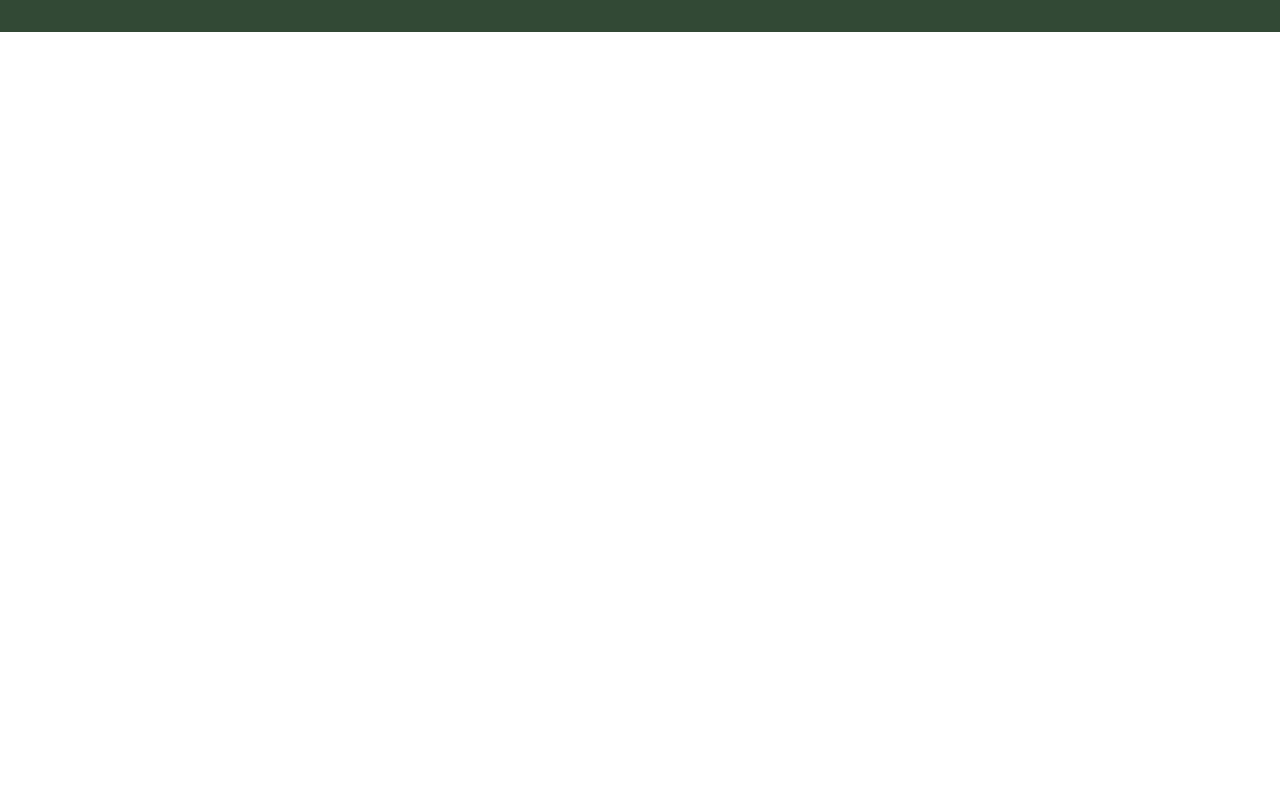
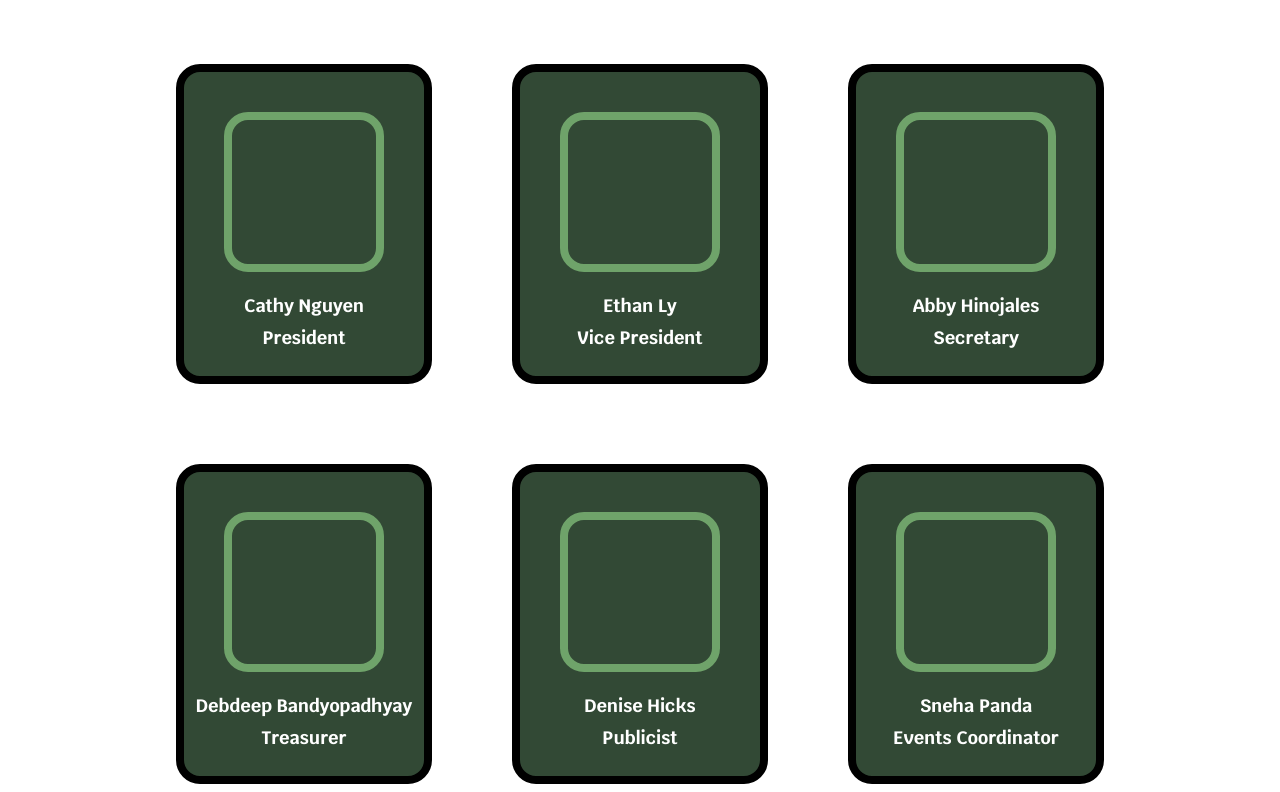
Before and after one commit to acm-ucr/leap-website, a Next.js app: page /board in a window 1280 px wide. Shown: the part 368-1160 px from the top of the page. Before the commit the page ends 800 px from the top, so only its background shows below. Built offline with nearby package versions, Linux system fonts and the light colour scheme.

Commit message:
Incomplete memberboard

```diff
--- a/src/app/board/page.tsx
+++ b/src/app/board/page.tsx
@@ -1,5 +1,6 @@
 import Board from "../../components/board/Board";
 import Header from "../../components/board/header";
+import BoardMemberCards from "../../components/board/BoardMemberCards";
 
 const OurBoard = () => {
   return (
@@ -11,6 +12,20 @@ const OurBoard = () => {
           "Individuals dedicated to helping students overcome mental health issues."
         }
       />
+      <BoardMemberCards
+        name1={"Cathy Nguyen"}
+        role1={"President"}
+        name2={"Ethan Ly"}
+        role2={"Vice President"}
+        name3={"Abby Hinojales"}
+        role3={"Secretary"}
+        name4={"Debdeep Bandyopadhyay"}
+        role4={"Treasurer"}
+        name5={"Denise Hicks"}
+        role5={"Publicist"}
+        name6={"Sneha Panda"}
+        role6={"Events Coordinator"}
+      />
     </div>
   );
 };
--- /dev/null
+++ b/src/components/board/BoardMemberCards.tsx
@@ -0,0 +1,110 @@
+import React from "react";
+
+interface MemberProps {
+  name1: string;
+  role1: string;
+  name2: string;
+  role2: string;
+  name3: string;
+  role3: string;
+  name4: string;
+  role4: string;
+  name5: string;
+  role5: string;
+  name6: string;
+  role6: string;
+}
+
+const BoardMemberCards: React.FC<MemberProps> = ({
+  name1,
+  role1,
+  name2,
+  role2,
+  name3,
+  role3,
+  name4,
+  role4,
+  name5,
+  role5,
+  name6,
+  role6,
+}) => {
+  return (
+    //for 2 boxes next to eachother with outside border, and inside border.
+    <div className="mb-20 mt-40 flex flex-col items-center justify-center">
+      <div className="mb-20 flex flex-row gap-20">
+        <div className="flex h-80 w-64 justify-center rounded-3xl border-8 border-black bg-leap-dark-green">
+          <div className="flex flex-col items-center">
+            <div className="mt-10 flex h-40 w-40 justify-center rounded-3xl border-8 border-leap-light-green"></div>
+            <p className="mt-5 flex justify-center font-leap text-lg font-bold text-white">
+              {name1}{" "}
+            </p>
+            <p className="mt-1 flex justify-center font-leap text-lg font-bold text-white">
+              {role1}{" "}
+            </p>
+          </div>
+        </div>
+        <div className="flex h-80 w-64 justify-center rounded-3xl border-8 border-black bg-leap-dark-green">
+          <div className="flex flex-col items-center">
+            <div className="mt-10 flex h-40 w-40 justify-center rounded-3xl border-8 border-leap-light-green"></div>
+            <p className="mt-5 flex justify-center font-leap text-lg font-bold text-white">
+              {name2}{" "}
+            </p>
+            <p className="mt-1 flex justify-center font-leap text-lg font-bold text-white">
+              {role2}{" "}
+            </p>
+          </div>
+        </div>
+        <div className="flex h-80 w-64 justify-center rounded-3xl border-8 border-black bg-leap-dark-green">
+          <div className="flex flex-col items-center">
+            <div className="mt-10 flex h-40 w-40 justify-center rounded-3xl border-8 border-leap-light-green"></div>
+            <p className="mt-5 flex justify-center font-leap text-lg font-bold text-white">
+              {name3}{" "}
+            </p>
+            <p className="mt-1 flex justify-center font-leap text-lg font-bold text-white">
+              {role3}{" "}
+            </p>
+          </div>
+        </div>
+      </div>
+
+      <div className="mb-20 flex flex-row gap-20">
+        <div className="flex h-80 w-64 justify-center rounded-3xl border-8 border-black bg-leap-dark-green">
+          <div className="flex flex-col items-center">
+            <div className="mt-10 flex h-40 w-40 justify-center rounded-3xl border-8 border-leap-light-green"></div>
+            <p className="mt-5 flex justify-center font-leap text-lg font-bold text-white">
+              {name4}{" "}
+            </p>
+            <p className="mt-1 flex justify-center font-leap text-lg font-bold text-white">
+              {role4}{" "}
+            </p>
+          </div>
+        </div>
+        <div className="flex h-80 w-64 justify-center rounded-3xl border-8 border-black bg-leap-dark-green">
+          <div className="flex flex-col items-center">
+            <div className="mt-10 flex h-40 w-40 justify-center rounded-3xl border-8 border-leap-light-green"></div>
+            <p className="mt-5 flex justify-center font-leap text-lg font-bold text-white">
+              {name5}{" "}
+            </p>
+            <p className="mt-1 flex justify-center font-leap text-lg font-bold text-white">
+              {role5}{" "}
+            </p>
+          </div>
+        </div>
+        <div className="flex h-80 w-64 justify-center rounded-3xl border-8 border-black bg-leap-dark-green">
+          <div className="flex flex-col items-center">
+            <div className="mt-10 flex h-40 w-40 justify-center rounded-3xl border-8 border-leap-light-green"></div>
+            <p className="mt-5 flex justify-center font-leap text-lg font-bold text-white">
+              {name6}{" "}
+            </p>
+            <p className="mt-1 flex justify-center font-leap text-lg font-bold text-white">
+              {role6}{" "}
+            </p>
+          </div>
+        </div>
+      </div>
+    </div>
+  );
+};
+
+export default BoardMemberCards;
```
